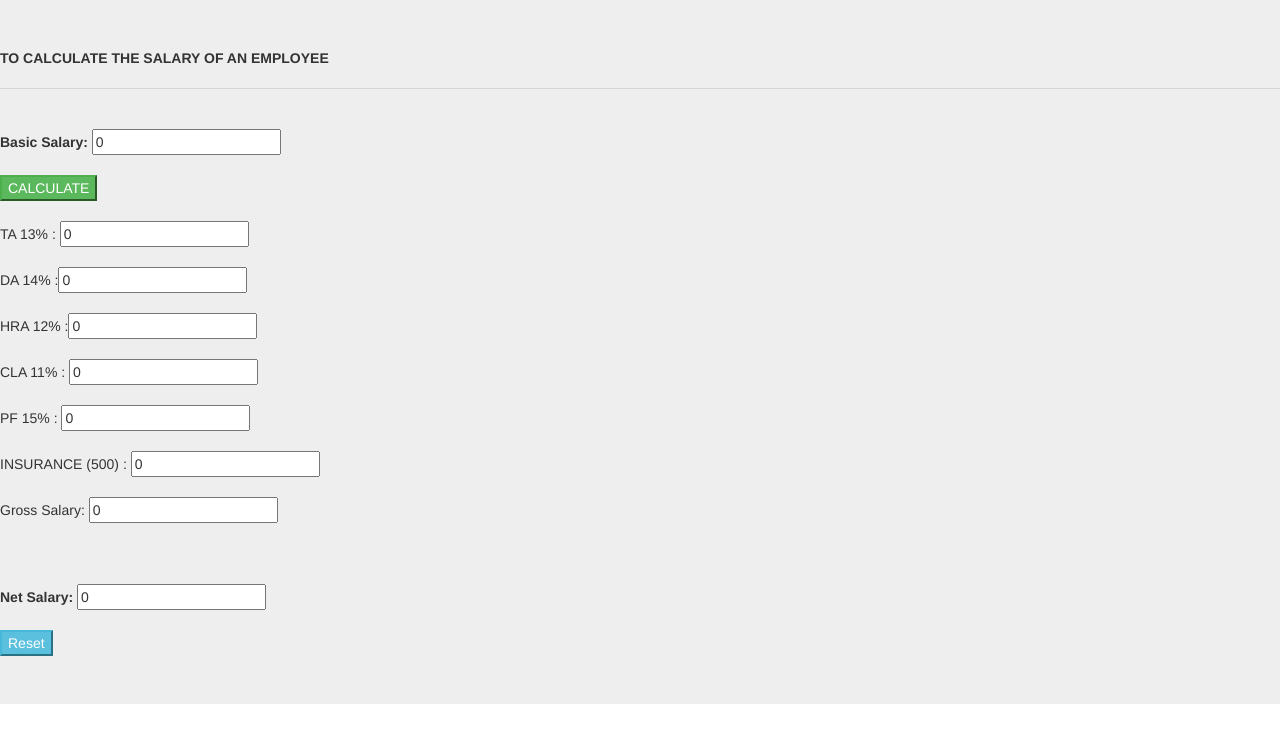
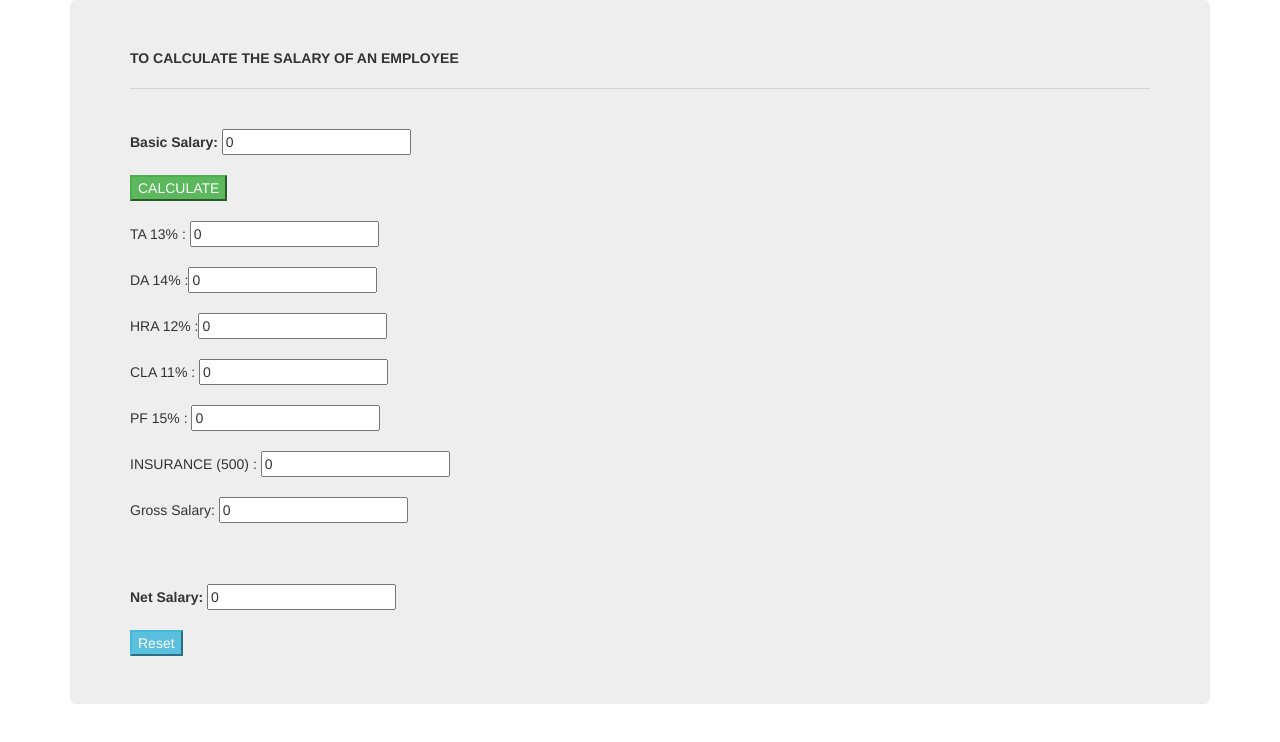
Before and after one commit to Chaitanya150895/salary, an Angular app: page / in a window 1280 px wide. Shown: the top 742 px of the page. Built offline with nearby package versions, Linux system fonts and the light colour scheme.

Commit message:
added .container and .jumbotron

```diff
--- a/src/app/salary/salary.component.html
+++ b/src/app/salary/salary.component.html
@@ -1,4 +1,4 @@
-<div class="fluid-container">
+<div class="container">
 	<div class="jumbotron" style="align-self: center"><strong>TO CALCULATE THE SALARY OF AN EMPLOYEE</strong><hr><br>
 
 	<form name="B">
```
